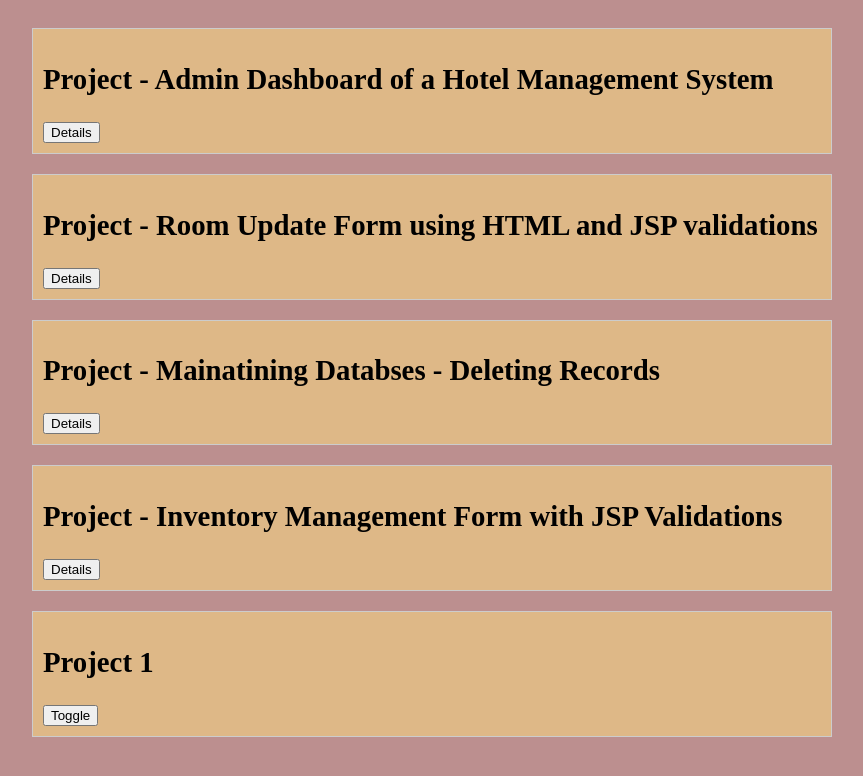
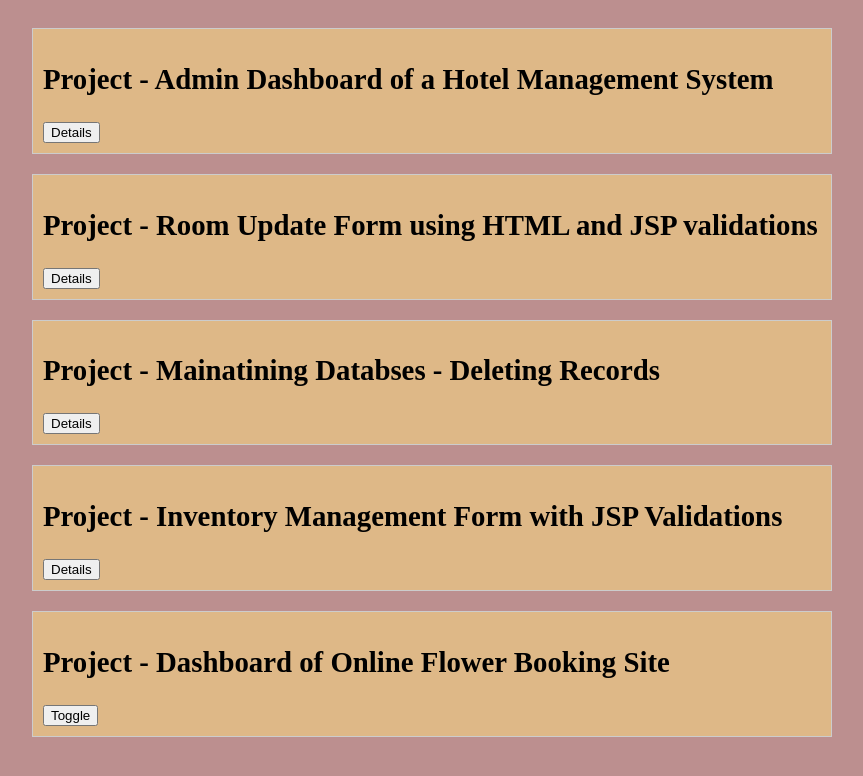
Before and after one commit to SriyanshiSrivastava/assignmentportfolio, a plain HTML site: page project.html in a window 1280 px wide. Shown: the whole page, without its empty margins (208-1071 px from the left). Drawn offline with Linux system fonts and the light colour scheme.

Commit message:
Update project.html

```diff
--- a/project.html
+++ b/project.html
@@ -73,7 +73,7 @@
       </div>
     </div>
     <div class="project-section" id="project5">
-      <h2>Project 1</h2>
+      <h2>Project - Dashboard of Online Flower Booking Site</h2>
       <button class="toggle-btn" onclick="toggleProject('project5')">Toggle</button>
       <div class="project-details" style="display: none;">
         <img src="Screenshot (428).png" alt="Project 3 Input">
```
